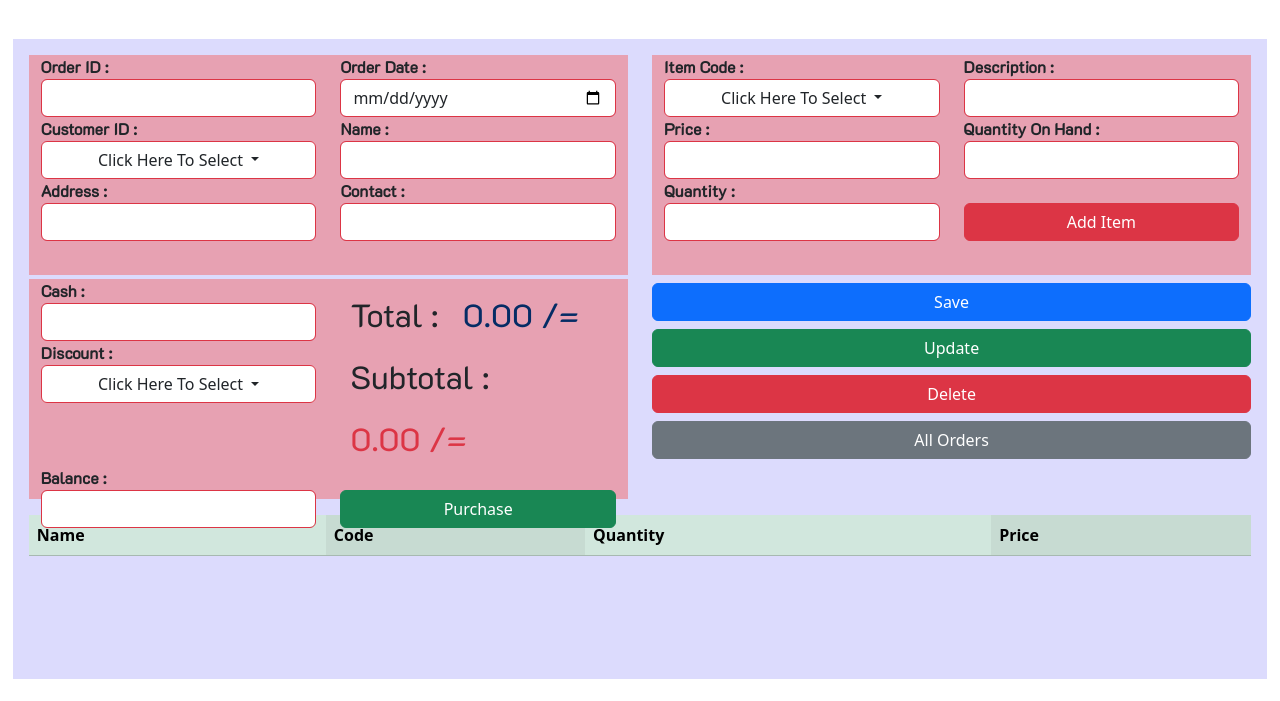
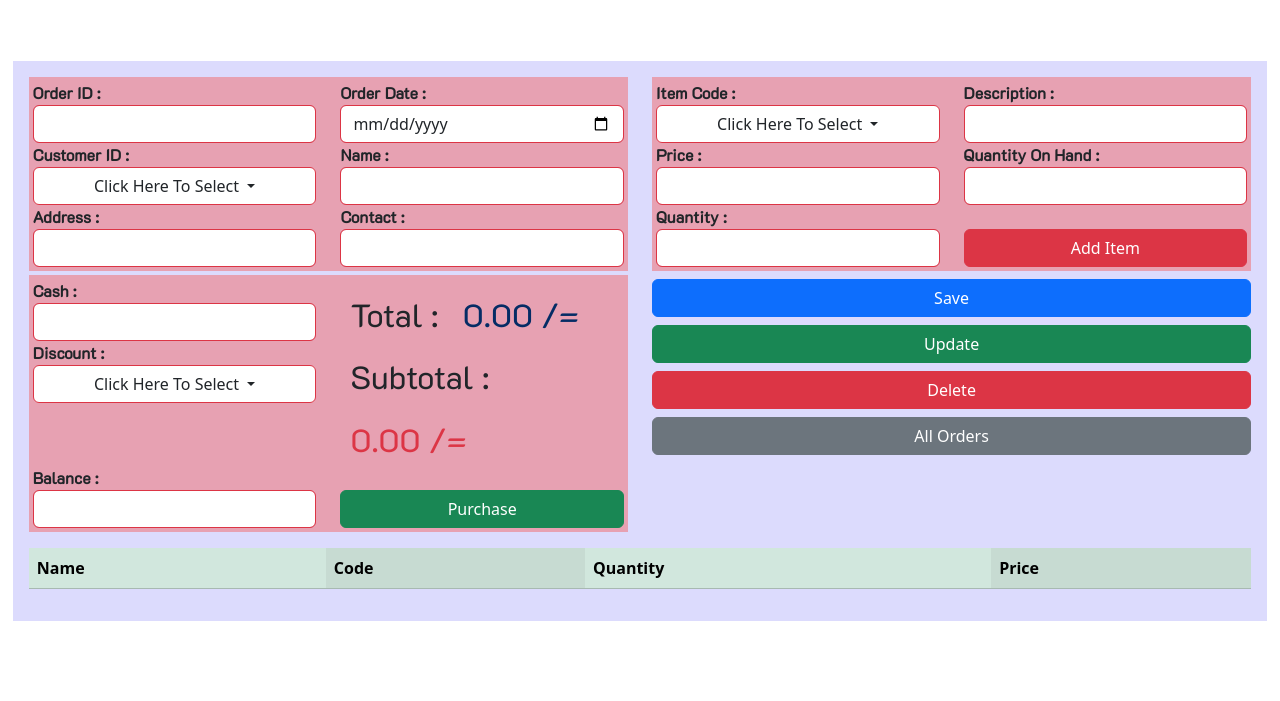
Before and after one commit to Nipun-Dhananjaya/Assignment-06, a plain HTML site: page order.html in a window 1280 px wide. Shown: the part 99-800 px from the top of the page. Drawn offline with nearby package versions, Linux system fonts and the light colour scheme; a web font is replaced by a local one.

Commit message:
change container element of order form

```diff
--- a/css/customer-styles.css
+++ b/css/customer-styles.css
@@ -1,3 +1,6 @@
+nav{
+    z-index: 10000;
+}
 .container-fluid{
     padding: 0;
     background-color: #fddbdb;
--- a/css/order-styles.css
+++ b/css/order-styles.css
@@ -1,3 +1,6 @@
+nav{
+    z-index: 10000;
+}
 .container-fluid{
     padding: 0;
     background-color: #fddbdb;
@@ -18,10 +21,10 @@
     margin: 10px;
 }
 .background{
-    height: 80vh;
     width: 98vw;
+    height: fit-content;
     position: absolute;
-    top: 115px;
+    top: 10vh;
     bottom: 0;
     right: 0;
     left: 0;
@@ -37,7 +40,6 @@ label{
     display: flex;
     justify-content: space-around;
 }
-.container{
+.container-sm{
     background-color: #e7a1b2;
-    height: 27.5vh;
 }
--- a/order.html
+++ b/order.html
@@ -53,7 +53,7 @@
     <form>
         <div class="row">
             <div class="col-md-6">
-                <div class="container">
+                <div class="container-sm p-1">
                     <div class="row">
                         <div class="col-md-6">
                             <div class="form-group">
@@ -103,7 +103,7 @@
                 </div>
             </div>
             <div class="col-md-6">
-                <div class="container">
+                <div class="container-sm p-1">
                     <div class="row">
                         <div class="col-md-6">
                             <div class="form-group">
@@ -154,7 +154,7 @@
         </div>
         <div class="row">
             <div class="col-md-6">
-                <div class="container mt-1">
+                <div class="container-sm mt-1 p-1">
                     <div class="row">
                         <div class="col-md-6">
                             <div class="form-group">
```
